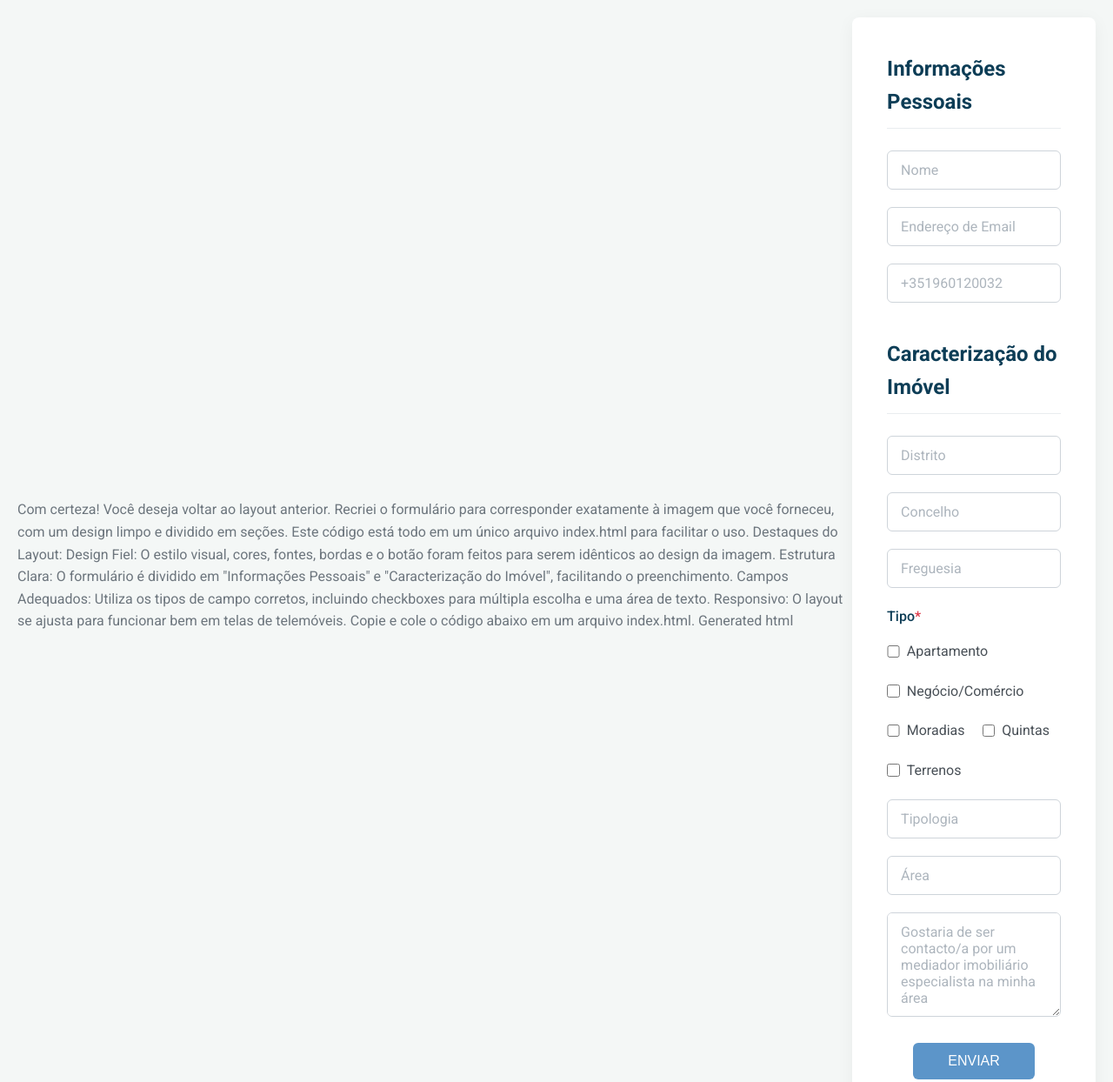
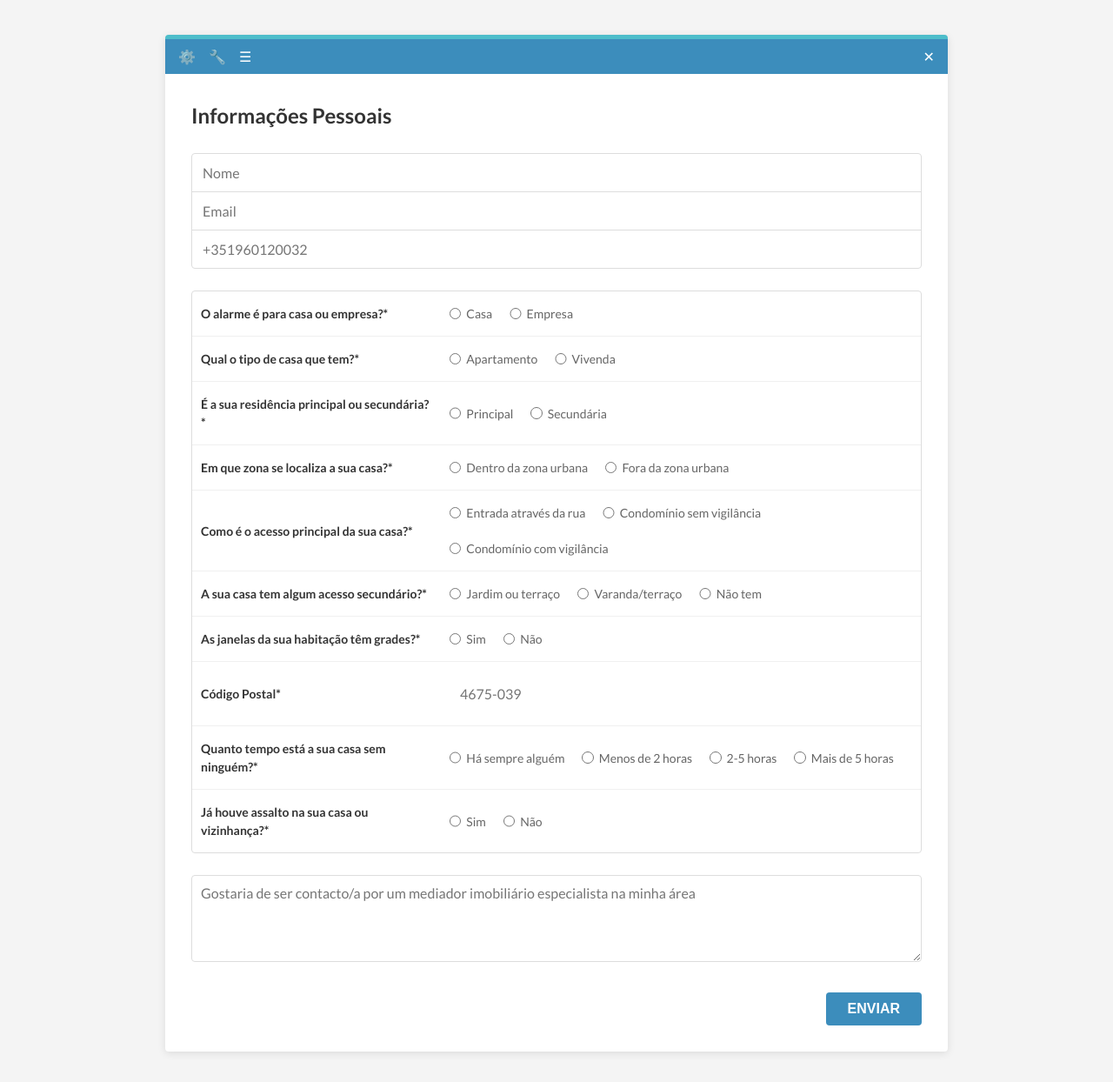
Before and after one commit to idp2025/filder, a plain HTML site: page index.html in a window 1280 px wide. Shown: the whole page at 87% size. Drawn offline with Linux system fonts and the light colour scheme.

Commit message:
Update index.html
vsgdgfhdg

```diff
--- a/index.html
+++ b/index.html
@@ -1,41 +1,26 @@
-Com certeza! Você deseja voltar ao layout anterior. Recriei o formulário para corresponder exatamente à imagem que você forneceu, com um design limpo e dividido em seções.
 
-Este código está todo em um único arquivo index.html para facilitar o uso.
-
-Destaques do Layout:
-
-Design Fiel: O estilo visual, cores, fontes, bordas e o botão foram feitos para serem idênticos ao design da imagem.
-
-Estrutura Clara: O formulário é dividido em "Informações Pessoais" e "Caracterização do Imóvel", facilitando o preenchimento.
-
-Campos Adequados: Utiliza os tipos de campo corretos, incluindo checkboxes para múltipla escolha e uma área de texto.
-
-Responsivo: O layout se ajusta para funcionar bem em telas de telemóveis.
-
-Copie e cole o código abaixo em um arquivo index.html.
-
-Generated html
 <!DOCTYPE html>
 <html lang="pt-PT">
 <head>
   <meta charset="UTF-8" />
   <meta name="viewport" content="width=device-width, initial-scale=1.0" />
-  <title>Formulário de Imóvel</title>
-  <!-- Usando a fonte Roboto, que é visualmente similar e moderna -->
-  <link href="https://fonts.googleapis.com/css2?family=Roboto:wght@400;500;700&display=swap" rel="stylesheet" />
+  <title>Simulador de Alarme</title>
+  <!-- Usando a fonte Lato, que é visualmente similar e funciona bem -->
+  <link href="https://fonts.googleapis.com/css2?family=Lato:wght@400;700&display=swap" rel="stylesheet" />
 
   <style>
     /* ------------------- */
-    /*  Configurações Gerais e Variáveis */
+    /*  Variáveis de Estilo e Configurações Globais */
     /* ------------------- */
     :root {
-      --primary-blue: #5c95c9;
-      --dark-text: #0d3d56;
-      --light-text: #6c757d;
-      --border-color: #ced4da;
-      --background-color: #f4f7f6;
+      --primary-cyan: #4dbdca;
+      --primary-blue-btn: #3c8dbc;
+      --dark-text: #333;
+      --light-text: #666;
+      --border-color: #ddd;
+      --bg-color: #f4f4f4;
       --white-color: #ffffff;
-      --font-family-main: 'Roboto', sans-serif;
+      --font-family-main: 'Lato', sans-serif;
     }
 
     * {
@@ -46,239 +31,319 @@ Generated html
 
     body {
       font-family: var(--font-family-main);
-      background-color: var(--background-color);
+      background-color: var(--bg-color);
       color: var(--light-text);
-      line-height: 1.6;
-      font-size: 16px;
+      line-height: 1.5;
+      font-size: 14px;
       display: flex;
       justify-content: center;
-      align-items: center;
-      min-height: 100vh;
+      align-items: flex-start;
       padding: 20px;
     }
 
     /* ------------------- */
     /*  Container Principal do Formulário */
     /* ------------------- */
-    .form-wrapper {
+    .form-container {
       width: 100%;
-      max-width: 750px;
-      padding: 40px;
+      max-width: 900px;
+      margin-top: 20px;
+      margin-bottom: 20px;
       background-color: var(--white-color);
-      border-radius: 8px;
-      box-shadow: 0 4px 20px rgba(0, 0, 0, 0.05);
+      border-radius: 4px;
+      box-shadow: 0 2px 10px rgba(0, 0, 0, 0.1);
+      border-top: 5px solid var(--primary-cyan);
+      overflow: hidden;
     }
 
     /* ------------------- */
-    /*  Estilos de Seção e Títulos */
+    /*  Barra de Ferramentas (Cabeçalho) */
     /* ------------------- */
-    .form-section {
-      margin-bottom: 40px;
+    .form-toolbar {
+      background-color: #3c8dbc;
+      color: var(--white-color);
+      padding: 8px 15px;
+      display: flex;
+      align-items: center;
+      gap: 15px;
+    }
+    .form-toolbar-icon {
+      font-size: 1rem; /* Tamanho dos ícones */
+      cursor: pointer;
     }
 
-    .form-section:last-of-type {
-      margin-bottom: 0;
+    /* ------------------- */
+    /*  Conteúdo do Formulário */
+    /* ------------------- */
+    .form-content {
+      padding: 30px;
     }
 
     .section-title {
-      font-size: 1.5rem; /* 24px */
+      font-size: 1.5rem; /* ~22px */
       font-weight: 700;
       color: var(--dark-text);
       margin-bottom: 25px;
-      padding-bottom: 10px;
-      border-bottom: 1px solid #e9ecef;
     }
 
     /* ------------------- */
-    /*  Estilos dos Campos (Inputs, Textarea) */
+    /*  Inputs de Texto (Nome, Email, etc.) */
     /* ------------------- */
-    .form-group {
-      margin-bottom: 20px;
+    .personal-info-group {
+      margin-bottom: 25px;
+      border: 1px solid var(--border-color);
+      border-radius: 4px;
     }
 
-    .form-input,
-    .form-textarea {
+    .text-input {
       width: 100%;
-      padding: 12px 15px;
-      border: 1px solid var(--border-color);
-      border-radius: 6px;
+      padding: 12px;
+      border: none;
+      border-bottom: 1px solid var(--border-color);
       font-size: 1rem;
       font-family: var(--font-family-main);
-      transition: border-color 0.3s ease, box-shadow 0.3s ease;
-      color: #333; /* Cor do texto digitado */
+      transition: border-color 0.3s ease;
+      background: none;
     }
 
-    .form-input::placeholder,
-    .form-textarea::placeholder {
-      color: #adb5bd;
+    .text-input:last-child {
+      border-bottom: none;
     }
 
-    .form-input:focus,
-    .form-textarea:focus {
+    .text-input:focus {
       outline: none;
-      border-color: var(--primary-blue);
-      box-shadow: 0 0 0 3px rgba(92, 149, 201, 0.2);
+      box-shadow: inset 0 0 0 2px var(--primary-cyan);
+    }
+
+    /* ------------------- */
+    /*  Perguntas em Linha (Flexbox) */
+    /* ------------------- */
+    .questions-group {
+      border: 1px solid var(--border-color);
+      border-radius: 4px;
+    }
+
+    .question-row {
+      display: flex;
+      align-items: center;
+      justify-content: space-between;
+      padding: 15px 10px;
+      border-bottom: 1px solid #f0f0f0;
+      gap: 20px; /* Espaçamento entre a pergunta e as opções */
+    }
+
+    .questions-group .question-row:last-child {
+      border-bottom: none;
+    }
+
+    .question-label {
+      flex: 1; /* Ocupa o espaço disponível */
+      min-width: 250px; /* Garante que o texto não quebre muito cedo */
+      font-weight: 700;
+      color: var(--dark-text);
+    }
+
+    .options-container {
+      flex: 2; /* Ocupa mais espaço que a pergunta */
+      display: flex;
+      flex-wrap: wrap;
+      gap: 20px;
+      align-items: center;
+    }
+
+    .option-item {
+      display: flex;
+      align-items: center;
+      cursor: pointer;
+    }
+
+    .option-item input {
+      margin-right: 6px;
+      width: 1em;
+      height: 1em;
+      accent-color: var(--primary-cyan);
+    }
+
+    /* ------------------- */
+    /*  Textarea e Botão de Envio */
+    /* ------------------- */
+    .textarea-group {
+      margin-top: 25px;
     }
 
     .form-textarea {
-      min-height: 120px;
+      width: 100%;
+      min-height: 100px;
+      padding: 10px;
+      border: 1px solid var(--border-color);
+      border-radius: 4px;
       resize: vertical;
+      font-size: 1rem;
+      font-family: var(--font-family-main);
     }
 
-    /* ------------------- */
-    /*  Estilos dos Checkboxes */
-    /* ------------------- */
-    .checkbox-group-label {
-      font-weight: 500;
-      color: var(--dark-text);
-      margin-bottom: 15px;
-      display: block;
-    }
-
-    .checkbox-group-label span {
-      color: #dc3545; /* Cor vermelha para o asterisco */
-    }
-
-    .checkbox-container {
-      display: flex;
-      flex-wrap: wrap;
-      gap: 20px;
-    }
-
-    .checkbox-item {
-      display: flex;
-      align-items: center;
-      cursor: pointer;
-      color: #495057; /* Cor do texto das opções */
-    }
-
-    .checkbox-item input[type="checkbox"] {
-      margin-right: 8px;
-      width: 1.1em;
-      height: 1.1em;
-      accent-color: var(--primary-blue);
-    }
-
-    /* ------------------- */
-    /*  Estilo do Botão */
-    /* ------------------- */
     .submit-group {
-      text-align: center;
+      text-align: right;
       margin-top: 30px;
     }
 
     .submit-btn {
-      padding: 12px 40px;
-      background-color: var(--primary-blue);
+      padding: 10px 25px;
+      background-color: var(--primary-blue-btn);
       color: var(--white-color);
       border: none;
-      border-radius: 6px;
+      border-radius: 4px;
       font-size: 1rem;
-      font-weight: 500;
+      font-weight: 700;
       cursor: pointer;
-      text-transform: uppercase;
-      transition: background-color 0.3s ease, transform 0.2s ease;
+      transition: background-color 0.3s ease;
     }
 
     .submit-btn:hover {
-      background-color: #4a80b0; /* Um tom mais escuro de azul */
-      transform: translateY(-2px);
+      background-color: #367fa9; /* Tom mais escuro */
     }
 
     /* ------------------- */
     /*  Responsividade */
     /* ------------------- */
     @media (max-width: 768px) {
-      body {
-        padding: 10px;
-      }
-      .form-wrapper {
-        padding: 25px;
-      }
-      .checkbox-container {
+      body { padding: 10px; }
+      .form-container { margin-top: 10px; margin-bottom: 10px; }
+      .form-content { padding: 15px; }
+      .question-row {
         flex-direction: column;
         align-items: flex-start;
+        gap: 10px;
+      }
+      .question-label {
+        min-width: auto;
+        margin-bottom: 5px;
+      }
+      .options-container {
         gap: 15px;
+        width: 100%;
+      }
+      .submit-group {
+        text-align: center;
       }
     }
   </style>
 </head>
 <body>
 
-  <div class="form-wrapper">
-    <form action="#" method="POST">
-      <!-- Seção: Informações Pessoais -->
-      <section class="form-section">
+  <div class="form-container">
+    <div class="form-toolbar">
+      <!-- Ícones Unicode para simplicidade -->
+      <span class="form-toolbar-icon" title="Configurações">⚙️</span>
+      <span class="form-toolbar-icon" title="Ferramentas">🔧</span>
+      <span class="form-toolbar-icon" title="Menu">☰</span>
+      <span class="form-toolbar-icon" title="Fechar" style="margin-left: auto;">✕</span>
+    </div>
+
+    <div class="form-content">
+      <form action="#" method="POST">
         <h2 class="section-title">Informações Pessoais</h2>
 
-        <div class="form-group">
-          <input type="text" class="form-input" name="nome" placeholder="Nome" required>
+        <div class="personal-info-group">
+          <input type="text" class="text-input" name="nome" placeholder="Nome" required>
+          <input type="email" class="text-input" name="email" placeholder="Email" required>
+          <input type="tel" class="text-input" name="telefone" placeholder="+351960120032" required>
         </div>
 
-        <div class="form-group">
-          <input type="email" class="form-input" name="email" placeholder="Endereço de Email" required>
-        </div>
+        <div class="questions-group">
+          <div class="question-row">
+            <label class="question-label">O alarme é para casa ou empresa?*</label>
+            <div class="options-container">
+              <label class="option-item"><input type="radio" name="tipo_imovel" value="Casa" required> Casa</label>
+              <label class="option-item"><input type="radio" name="tipo_imovel" value="Empresa"> Empresa</label>
+            </div>
+          </div>
 
-        <div class="form-group">
-          <input type="tel" class="form-input" name="telefone" placeholder="+351960120032" required>
-        </div>
-      </section>
+          <div class="question-row">
+            <label class="question-label">Qual o tipo de casa que tem?*</label>
+            <div class="options-container">
+              <label class="option-item"><input type="radio" name="subtipo_imovel" value="Apartamento" required> Apartamento</label>
+              <label class="option-item"><input type="radio" name="subtipo_imovel" value="Vivenda"> Vivenda</label>
+            </div>
+          </div>
 
-      <!-- Seção: Caracterização do Imóvel -->
-      <section class="form-section">
-        <h2 class="section-title">Caracterização do Imóvel</h2>
+          <div class="question-row">
+            <label class="question-label">É a sua residência principal ou secundária?*</label>
+            <div class="options-container">
+              <label class="option-item"><input type="radio" name="uso_residencia" value="Principal" required> Principal</label>
+              <label class="option-item"><input type="radio" name="uso_residencia" value="Secundária"> Secundária</label>
+            </div>
+          </div>
 
-        <div class="form-group">
-          <input type="text" class="form-input" name="distrito" placeholder="Distrito">
-        </div>
+          <div class="question-row">
+            <label class="question-label">Em que zona se localiza a sua casa?*</label>
+            <div class="options-container">
+              <label class="option-item"><input type="radio" name="localizacao" value="Urbana" required> Dentro da zona urbana</label>
+              <label class="option-item"><input type="radio" name="localizacao" value="Rural"> Fora da zona urbana</label>
+            </div>
+          </div>
 
-        <div class="form-group">
-          <input type="text" class="form-input" name="concelho" placeholder="Concelho">
-        </div>
+          <div class="question-row">
+            <label class="question-label">Como é o acesso principal da sua casa?*</label>
+            <div class="options-container">
+              <label class="option-item"><input type="radio" name="acesso_principal" value="Rua" required> Entrada através da rua</label>
+              <label class="option-item"><input type="radio" name="acesso_principal" value="Condominio sem vigilancia"> Condomínio sem vigilância</label>
+              <label class="option-item"><input type="radio" name="acesso_principal" value="Condominio com vigilancia"> Condomínio com vigilância</label>
+            </div>
+          </div>
 
-        <div class="form-group">
-          <input type="text" class="form-input" name="freguesia" placeholder="Freguesia">
-        </div>
+          <div class="question-row">
+            <label class="question-label">A sua casa tem algum acesso secundário?*</label>
+            <div class="options-container">
+              <label class="option-item"><input type="radio" name="acesso_secundario" value="Jardim" required> Jardim ou terraço</label>
+              <label class="option-item"><input type="radio" name="acesso_secundario" value="Varanda"> Varanda/terraço</label>
+              <label class="option-item"><input type="radio" name="acesso_secundario" value="Nao tem"> Não tem</label>
+            </div>
+          </div>
 
-        <div class="form-group">
-          <label class="checkbox-group-label">Tipo<span>*</span></label>
-          <div class="checkbox-container">
-            <label class="checkbox-item">
-              <input type="checkbox" name="tipo_imovel[]" value="Apartamento"> Apartamento
-            </label>
-            <label class="checkbox-item">
-              <input type="checkbox" name="tipo_imovel[]" value="Negócio/Comércio"> Negócio/Comércio
-            </label>
-            <label class="checkbox-item">
-              <input type="checkbox" name="tipo_imovel[]" value="Moradias"> Moradias
-            </label>
-            <label class="checkbox-item">
-              <input type="checkbox" name="tipo_imovel[]" value="Quintas"> Quintas
-            </label>
-            <label class="checkbox-item">
-              <input type="checkbox" name="tipo_imovel[]" value="Terrenos"> Terrenos
-            </label>
+          <div class="question-row">
+            <label class="question-label">As janelas da sua habitação têm grades?*</label>
+            <div class="options-container">
+              <label class="option-item"><input type="radio" name="grades_janelas" value="Sim" required> Sim</label>
+              <label class="option-item"><input type="radio" name="grades_janelas" value="Nao"> Não</label>
+            </div>
+          </div>
+
+          <div class="question-row">
+            <label for="codigo_postal" class="question-label">Código Postal*</label>
+            <div class="options-container">
+               <input type="text" id="codigo_postal" class="text-input" name="codigo_postal" placeholder="4675-039" required style="border-radius: 4px;">
+            </div>
+          </div>
+
+          <div class="question-row">
+            <label class="question-label">Quanto tempo está a sua casa sem ninguém?*</label>
+            <div class="options-container">
+              <label class="option-item"><input type="radio" name="tempo_casa_vazia" value="Sempre alguem" required> Há sempre alguém</label>
+              <label class="option-item"><input type="radio" name="tempo_casa_vazia" value="Menos de 2h"> Menos de 2 horas</label>
+              <label class="option-item"><input type="radio" name="tempo_casa_vazia" value="2-5h"> 2-5 horas</label>
+              <label class="option-item"><input type="radio" name="tempo_casa_vazia" value="Mais de 5h"> Mais de 5 horas</label>
+            </div>
+          </div>
+
+          <div class="question-row">
+            <label class="question-label">Já houve assalto na sua casa ou vizinhança?*</label>
+            <div class="options-container">
+              <label class="option-item"><input type="radio" name="historico_assalto" value="Sim" required> Sim</label>
+              <label class="option-item"><input type="radio" name="historico_assalto" value="Nao"> Não</label>
+            </div>
           </div>
         </div>
 
-        <div class="form-group">
-          <input type="text" class="form-input" name="tipologia" placeholder="Tipologia">
+        <div class="textarea-group">
+          <textarea class="form-textarea" name="mensagem" placeholder="Gostaria de ser contacto/a por um mediador imobiliário especialista na minha área"></textarea>
         </div>
 
-        <div class="form-group">
-          <input type="text" class="form-input" name="area" placeholder="Área">
+        <div class="submit-group">
+          <button type="submit" class="submit-btn">ENVIAR</button>
         </div>
-
-        <div class="form-group">
-          <textarea class="form-textarea" name="mensagem" placeholder="Gostaria de ser contacto/a por um mediador imobiliário especialista na minha área"></textarea>
-        </div>
-      </section>
-
-      <div class="submit-group">
-        <button type="submit" class="submit-btn">Enviar</button>
-      </div>
-
-    </form>
+      </form>
+    </div>
   </div>
 
 </body>
```
